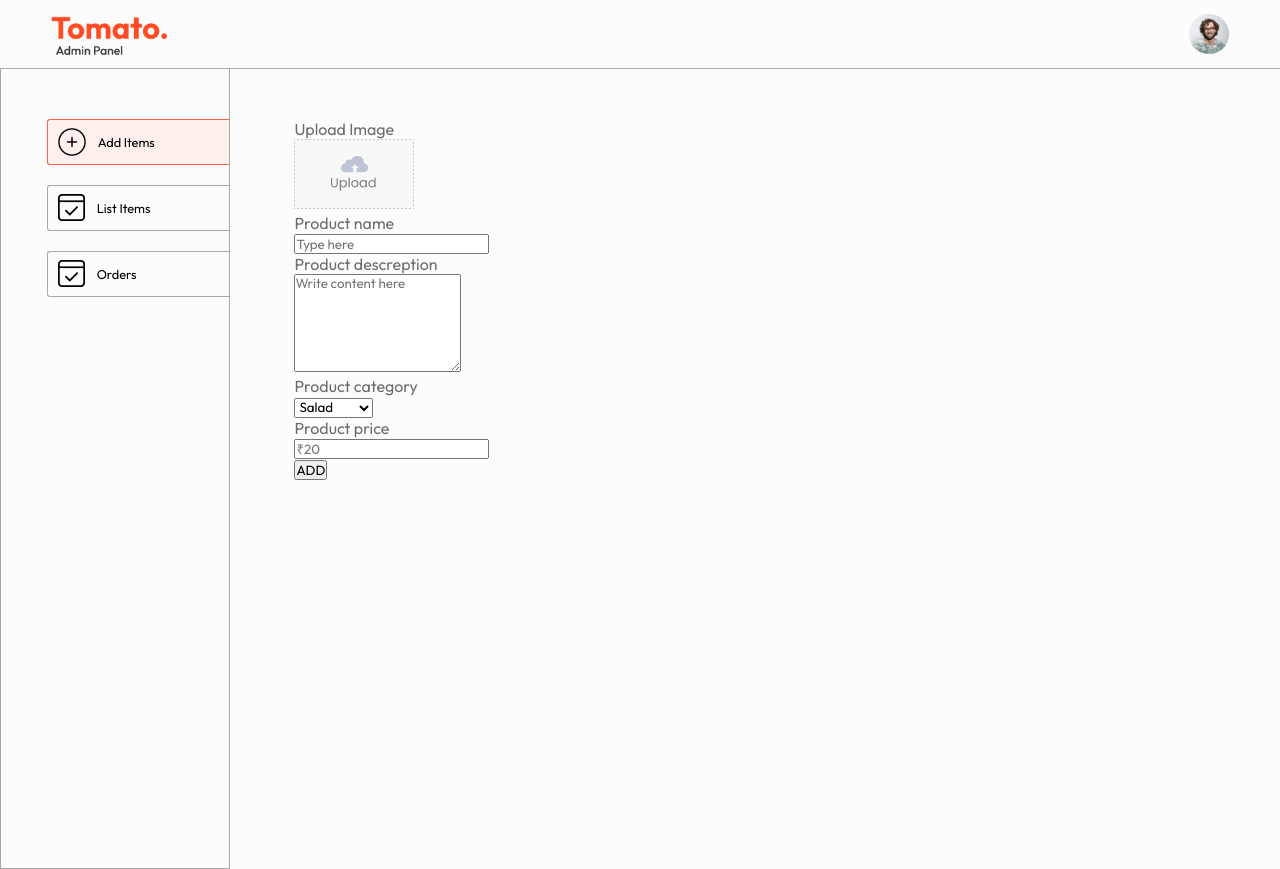
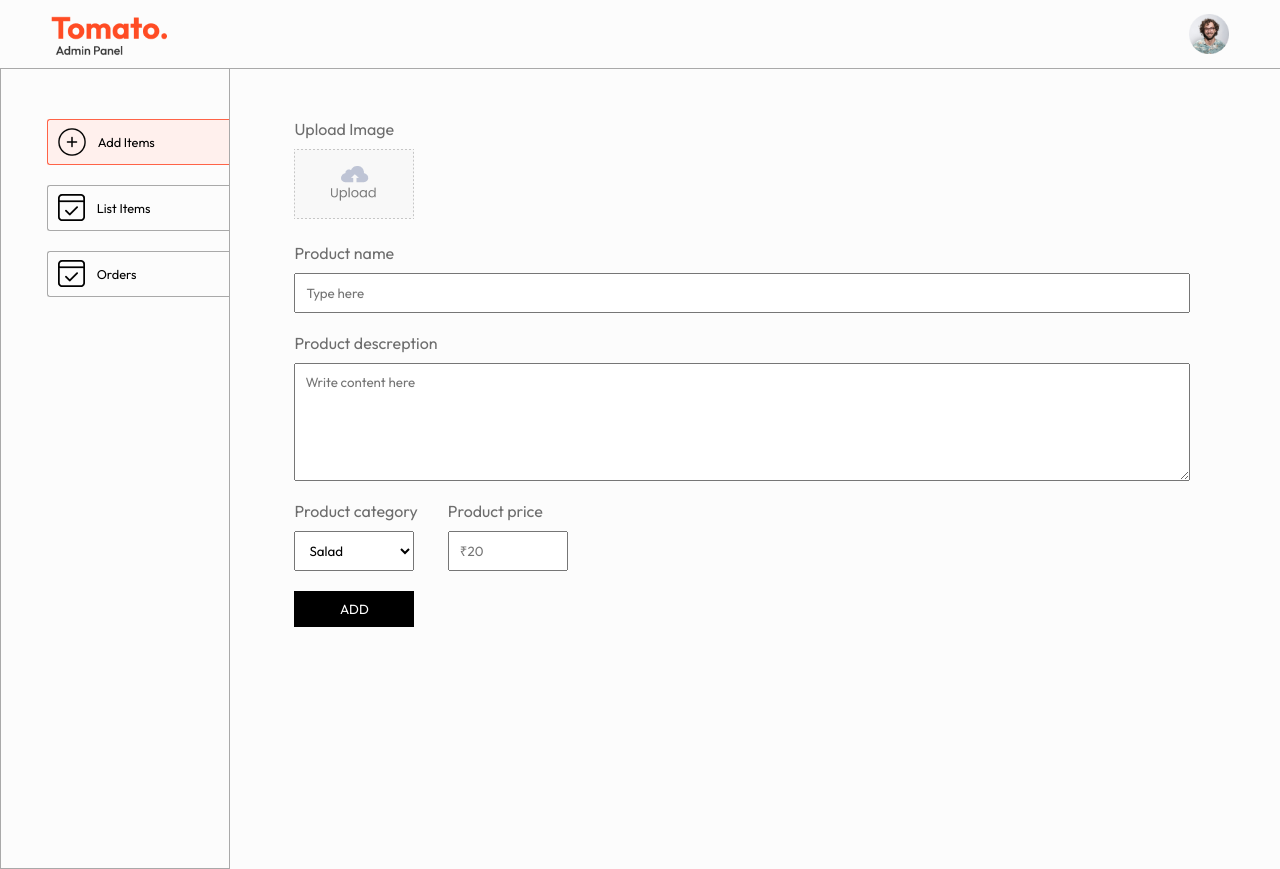
Before and after one commit to ChandankumarSunilRay/projectsForLearningWebDev, a React (Vite) app in the folder 1food_delivery/admin/: page /Add in a window 1280 px wide. Built offline with nearby package versions, Linux system fonts and the light colour scheme.

Commit message:
added styling of  Add.css

```diff
--- a/1food_delivery/admin/src/index.css
+++ b/1food_delivery/admin/src/index.css
@@ -30,3 +30,10 @@
     display: flex;
 
 }
+
+.flex-col{
+    display: flex;
+    flex-direction: column;
+    gap: 10px;
+
+}
--- a/1food_delivery/admin/src/pages/Add/add.css
+++ b/1food_delivery/admin/src/pages/Add/add.css
@@ -6,3 +6,45 @@
     font-size: 16px;
 
 }
+
+.add form {
+    gap: 20px;
+
+}
+
+.add-img-upload{
+    width: 120px;
+
+}
+
+.add-product-name .add-product-descreption{
+    width: max(40%,280px);
+
+}
+
+.add-product-name input, .add-product-descreption textarea{
+    padding: 10px;
+
+}
+
+.add-category-price {
+    display: flex;
+    gap: 30px;
+
+}
+
+.add-category-price select, .add-category-price input{
+    max-width: 120px;
+    padding: 10px;
+
+}
+
+.add-btn{
+    max-width: 120px;
+    border: none;
+    padding: 10px;
+    background-color: black;
+    color: white;
+    cursor: pointer;
+
+}
```
Also changed, not shown: 1 other file (tests, documents, lock files or other folders).
